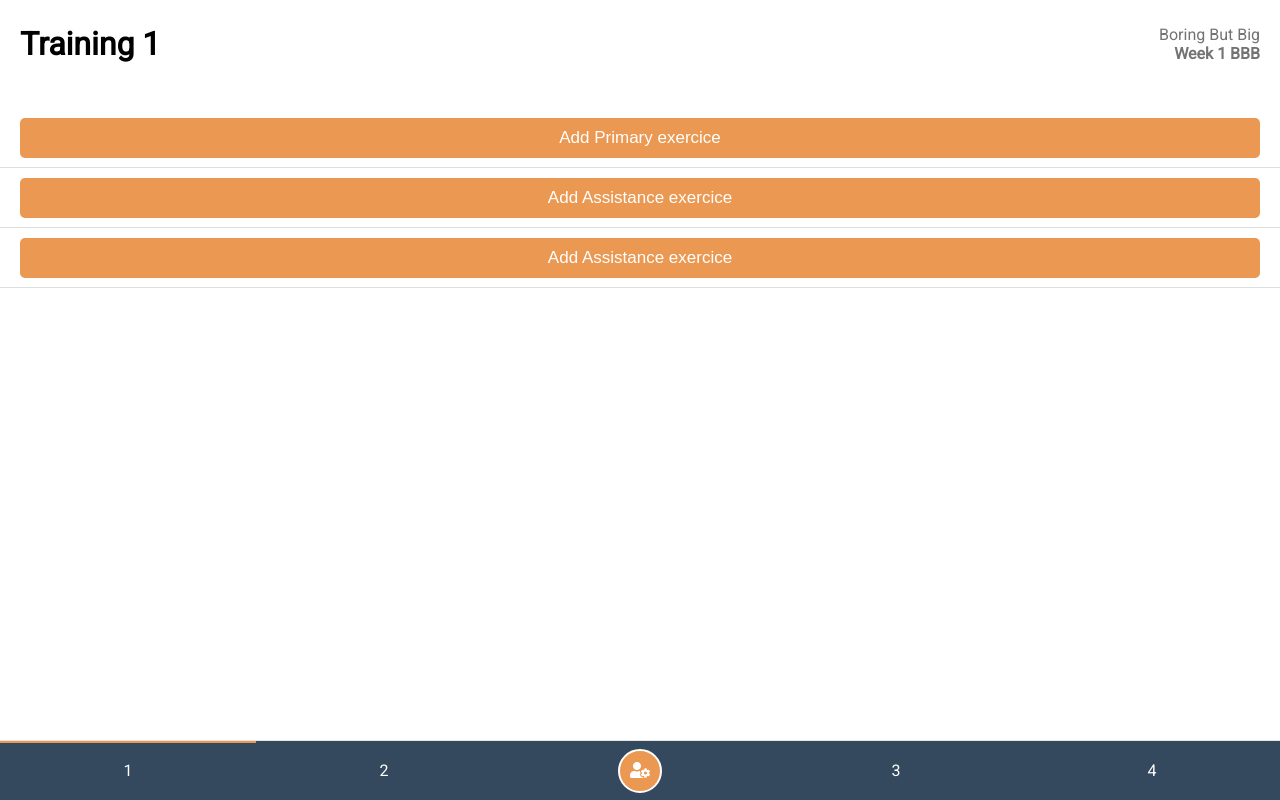
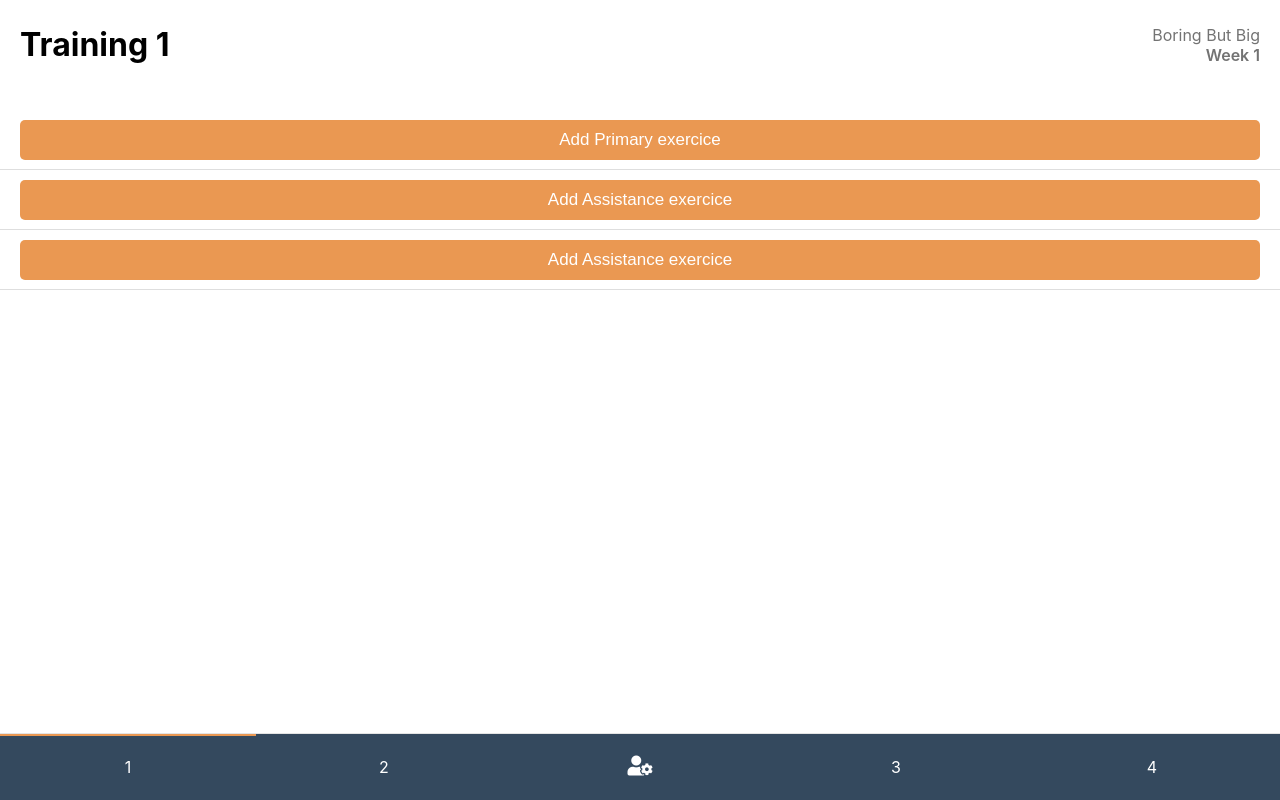
Before and after one commit to LeoGoemaere/wendler-531, a Vue app in the folder app/: page /#/training-1 in a window 1280 px wide. Built offline with nearby package versions, Linux system fonts and the light colour scheme.

Commit message:
Rename correctly the template + refacto some styles

```diff
--- a/app/public/index.html
+++ b/app/public/index.html
@@ -4,7 +4,7 @@
     <meta charset="utf-8">
     <meta http-equiv="X-UA-Compatible" content="IE=edge">
     <meta name="apple-mobile-web-app-capable" content="yes">
-    <meta name="viewport" content="width=device-width,initial-scale=1.0">
+    <meta name='viewport' content='width=device-width, initial-scale=1.0, maximum-scale=1.0, user-scalable=no' />
     <link href="https://fonts.googleapis.com/css?family=Roboto" rel="stylesheet">
 	  <link rel="stylesheet" href="https://use.fontawesome.com/releases/v5.8.1/css/all.css" integrity="sha384-50oBUHEmvpQ+1lW4y57PTFmhCaXp0ML5d60M1M7uH2+nqUivzIebhndOJK28anvf" crossorigin="anonymous">
     <link rel="icon" href="<%= BASE_URL %>favicon.ico">
--- a/app/src/App.vue
+++ b/app/src/App.vue
@@ -32,11 +32,11 @@
 	}
 
 	body {
-		font-family: 'Roboto', sans-serif;
+		font-family: -apple-system, system-ui,BlinkMacSystemFont, "Segoe UI", Roboto
 	}
 
 	#app {
-		padding-bottom: 59px; /* Navigation bar height */
+		padding-bottom: 65px; /* Navigation bar height */
 	}
 
 	select {
@@ -149,28 +149,21 @@
 		position: relative;
 	}
 
-	.navigation-bar__item--primary {
-		align-self: center;
-	}
-
 	.navigation-bar__link {
 		display: block;
-		padding: 20px 0;
+		padding: 23px 0;
 		text-decoration: none;
 		color: #fff;
 	}
 
 	.navigation-bar__link--primary {
-		border: 2px solid white;
-		border-radius: 55px;
-		width: 40px;
-		margin: auto;
-		line-height: 40px;
+		height: 65px;
+		line-height: 65px;
 		padding: 0;
-		background: #ea9852;
+		font-size: 20px;
 	}
 
-	.navigation-bar__link.router-link-exact-active:not(.navigation-bar__link--primary)::before {
+	.navigation-bar__link.router-link-exact-active::before {
 		content: "";
 		position: absolute;
 		height: 2px;
--- a/app/src/components/ExercicesSetter.vue
+++ b/app/src/components/ExercicesSetter.vue
@@ -67,6 +67,7 @@ export default {
 		flex: 1;
 		background-color: transparent;
 		color: #ea9852;
+		font-size: 16px;
 	}
 	.segmented-controller__item + .segmented-controller__item {
 		border-left: 1px solid #ea9852;
--- a/app/src/components/Set.vue
+++ b/app/src/components/Set.vue
@@ -9,7 +9,7 @@
 			<span v-if="set.tm" class="set__at">@</span>
 			<span v-if="set.tm" class="set__weight">{{roundValue(set.tm * tmExercice)}}</span>
 			<span v-if="set.tm" class="set__unit">kg</span>
-			<span v-if="!set.tm">reps</span>
+			<span v-if="!set.tm" class="set__reps-label">reps</span>
 		</div>
 		<p v-if="extraSet" :class="`set__type--${extraSet.type}`" class="set__type">
 			{{extraSet.name}}
@@ -94,4 +94,9 @@ export default {
 		color: #ea9852;
 		font-weight: 600;
 	}
+
+	.set__reps-label {
+		display: block;
+		margin-left: 5px;
+	}
 </style>
--- a/app/src/components/SetIncrementFactor.vue
+++ b/app/src/components/SetIncrementFactor.vue
@@ -10,8 +10,8 @@
 					<input type="number" v-model="incrementEdited" :placeholder="getExercices[this.exerciceType][this.exerciceIndex].incrementFactor" class="popin__row js-input-set-increment" />
 				</div>
 				<div class="buttons">
+					<button class="button-action" @click="cancelSetIncrement">Cancel</button>
 					<button :class="{ 'button-action--disabled': !incrementEdited }" class="button-action" @click="setIncrement">Set increment factor</button>
-					<button class="button-action" @click="cancelSetIncrement">Cancel</button>
 				</div>
 			</div>
 			<div :class="{ 'is-active': popinIsActive }" class="popin__overlay" @click="closePopin"></div>
--- a/app/src/datas/variations.json
+++ b/app/src/datas/variations.json
@@ -4,11 +4,11 @@
 		"name": "Boring But Big",
 		"templates": [
 			{
-				"name": "Light template BBB",
+				"name": "Light template",
 				"description": "Description for template 1 BBB",
 				"weeks": [
 					{
-						"name": "Week 1 BBB",
+						"name": "Week 1",
 						"days": [
 							[
 								{
@@ -121,7 +121,7 @@
 						]
 					},
 					{
-						"name": "Week 2 BBB",
+						"name": "Week 2",
 						"days": [
 							[
 								{
@@ -234,7 +234,7 @@
 						]
 					},
 					{
-						"name": "Week 3 BBB",
+						"name": "Week 3",
 						"days": [
 							[
 								{
@@ -347,7 +347,7 @@
 						]
 					},
 					{
-						"name": "Week 4 BBB",
+						"name": "Deload",
 						"days": [
 							[
 								{
@@ -462,11 +462,11 @@
 				]
 			},
 			{
-				"name": "Heavy template BBB",
+				"name": "Heavy template",
 				"description": "Description for template 2 BBB",
 				"weeks": [
 					{
-						"name": "Week 1 BBB",
+						"name": "Week 1",
 						"days": [
 							[
 								{
@@ -579,7 +579,7 @@
 						]
 					},
 					{
-						"name": "Week 2 BBB",
+						"name": "Week 2",
 						"days": [
 							[
 								{
@@ -692,7 +692,7 @@
 						]
 					},
 					{
-						"name": "Week 3 BBB",
+						"name": "Week 3",
 						"days": [
 							[
 								{
@@ -805,7 +805,7 @@
 						]
 					},
 					{
-						"name": "Week 4 BBB",
+						"name": "Deload",
 						"days": [
 							[
 								{
@@ -925,11 +925,11 @@
 		"name": "Triumvirate",
 		"templates": [
 			{
-				"name": "Light template Triumvirate",
+				"name": "Light template",
 				"description": "Description for template 1 Triumvirate",
 				"weeks": [
 					{
-						"name": "Week 1 Triumvirate",
+						"name": "Week 1",
 						"days": [
 							[
 								{
@@ -1042,7 +1042,7 @@
 						]
 					},
 					{
-						"name": "Week 2 Triumvirate",
+						"name": "Week 2",
 						"days": [
 							[
 								{
@@ -1155,7 +1155,7 @@
 						]
 					},
 					{
-						"name": "Week 3 Triumvirate",
+						"name": "Week 3",
 						"days": [
 							[
 								{
@@ -1268,7 +1268,7 @@
 						]
 					},
 					{
-						"name": "Week 4 Triumvirate",
+						"name": "Deload",
 						"days": [
 							[
 								{
@@ -1383,11 +1383,11 @@
 				]
 			},
 			{
-				"name": "Heavy template Triumvirate",
+				"name": "Heavy template",
 				"description": "Description for template 2 Triumvirate",
 				"weeks": [
 					{
-						"name": "Week 1 Triumvirate",
+						"name": "Week 1",
 						"days": [
 							[
 								{
@@ -1500,7 +1500,7 @@
 						]
 					},
 					{
-						"name": "Week 2 Triumvirate",
+						"name": "Week 2",
 						"days": [
 							[
 								{
@@ -1613,7 +1613,7 @@
 						]
 					},
 					{
-						"name": "Week 3 Triumvirate",
+						"name": "Week 3",
 						"days": [
 							[
 								{
@@ -1726,7 +1726,7 @@
 						]
 					},
 					{
-						"name": "Week 4 Triumvirate",
+						"name": "Deload",
 						"days": [
 							[
 								{
@@ -1846,11 +1846,11 @@
 		"name": "Nsuns",
 		"templates": [
 			{
-				"name": "Light template",
+				"name": "Template",
 				"description": "Description for template 1 NSUNS",
 				"weeks": [
 					{
-						"name": "Week 1 NSUNS",
+						"name": "Week 1",
 						"days": [
 							[
 								{
```
